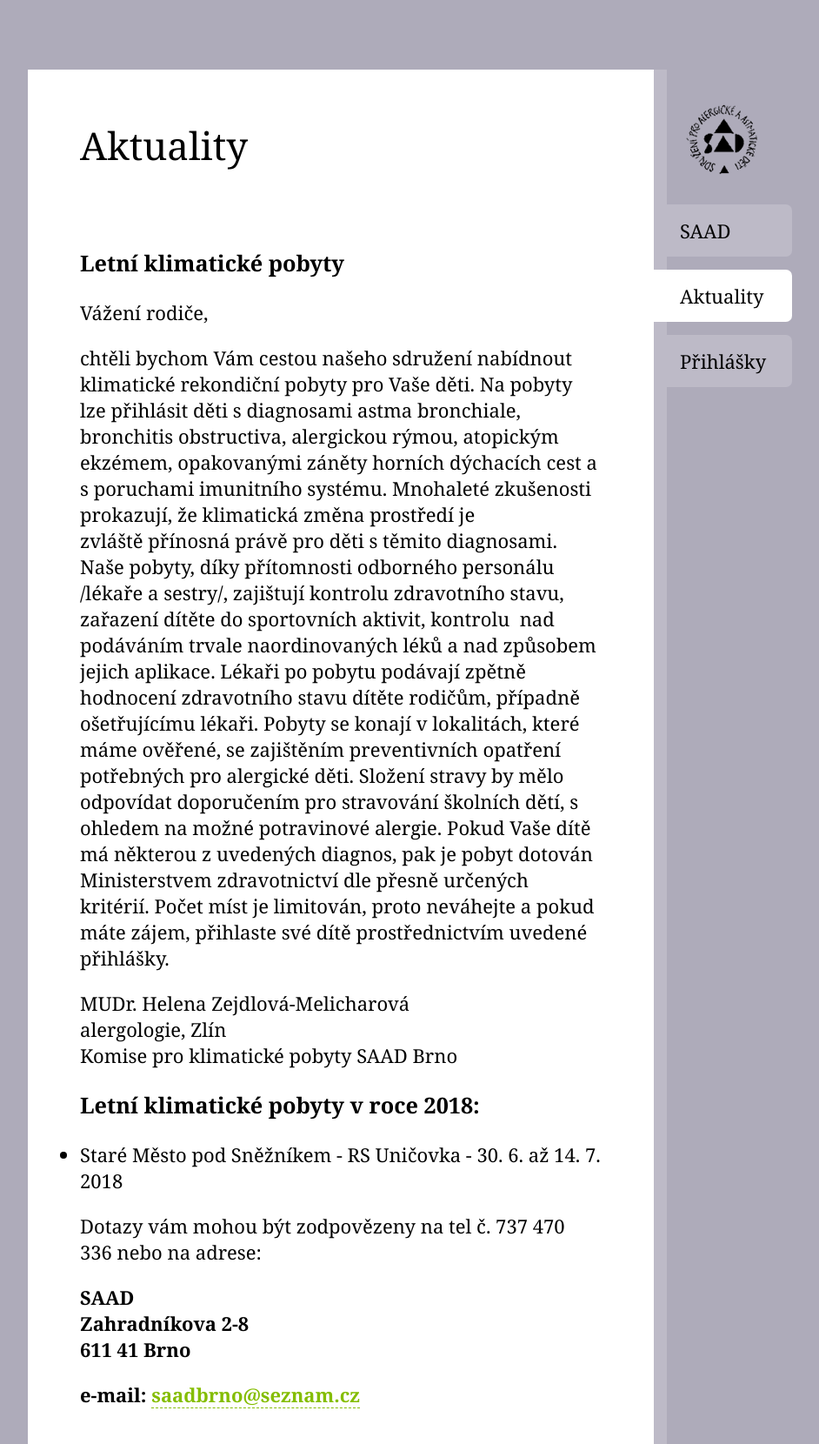
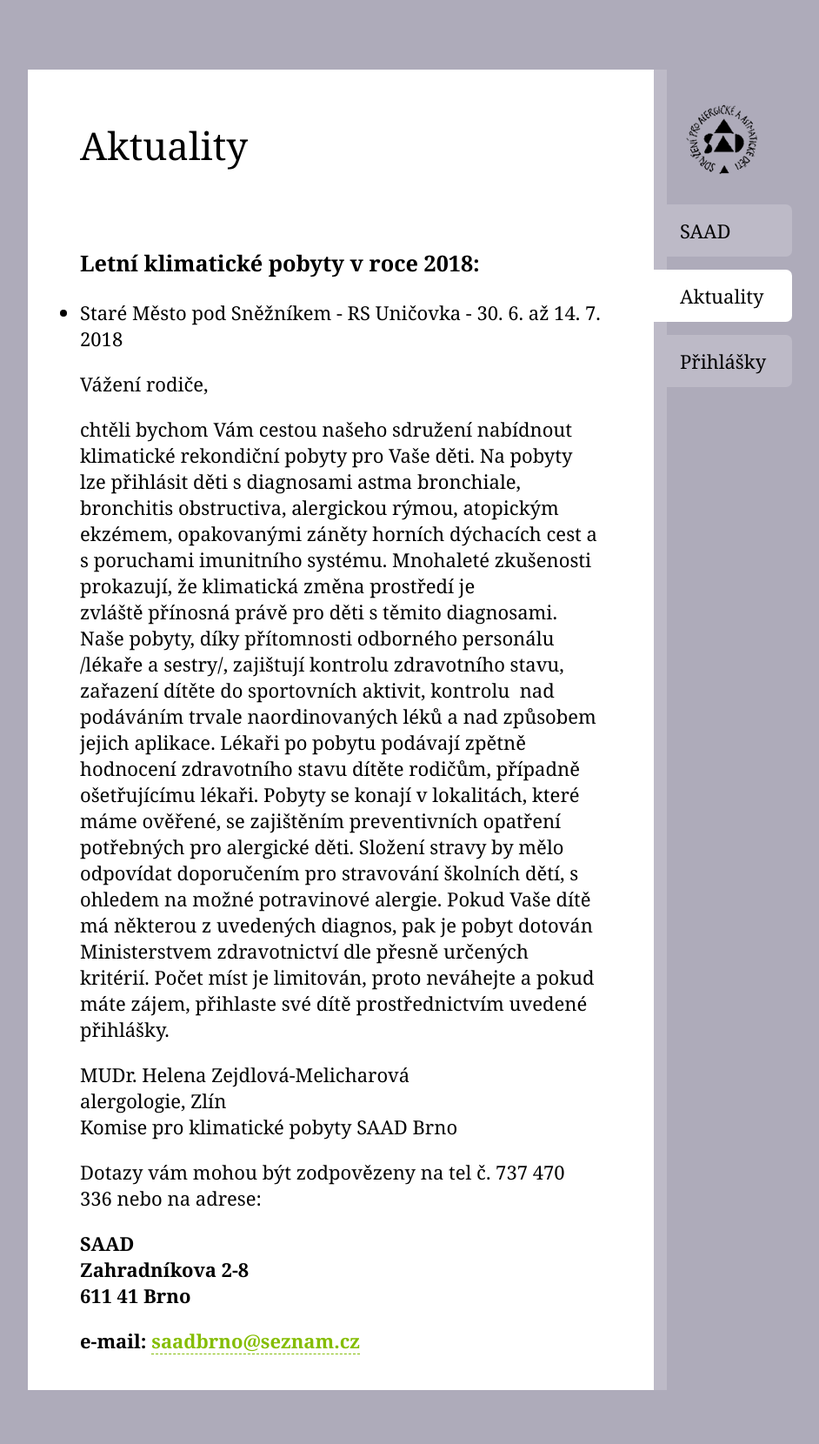
Before and after one commit to MrBrezina/saad.davi.cz, a Jekyll site: the page built from aktuality.md, in a window 1280 px wide. Shown: the whole page at 87% size, without its empty margins (168-1110 px from the left). Built offline with Jekyll 4.4.1, drawn with Linux system fonts in a browser that asks for light colours; some web fonts are replaced; after the commit the page ends 1598 px from its top, so only the background shows below that; some of the changed lines change nothing that is shown.

Commit message:
Update aktuality.md

```diff
--- a/aktuality.md
+++ b/aktuality.md
@@ -7,7 +7,11 @@ title: Aktuality
 
 ## Aktuality
 
-### Letní klimatické pobyty
+### Letní klimatické pobyty v roce 2018:
+
+* Staré Město pod Sněžníkem - RS Uničovka - 30. 6. až 14. 7. 2018
+
+
 
 Vážení rodiče,
 
@@ -17,9 +21,6 @@ MUDr. Helena Zejdlová-Melicharová
 alergologie, Zlín
 Komise pro klimatické pobyty SAAD Brno
 
-### Letní klimatické pobyty v roce 2018:
-
-* Staré Město pod Sněžníkem - RS Uničovka - 30. 6. až 14. 7. 2018
 
 Dotazy vám mohou být zodpovězeny na tel č. 737 470 336 nebo na adrese:
 
```
